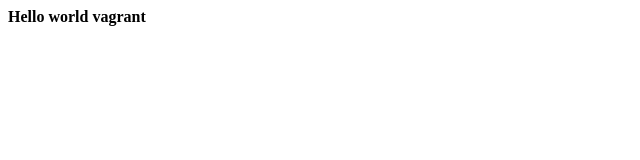
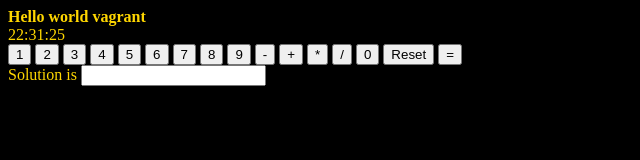
Before and after one commit to vtraida/vagrant, a plain HTML site: page provision_test/index.html in a window 1280 px wide. Shown: the whole page, without its empty margins (0-640 px from the left). Drawn offline with Linux system fonts and the light colour scheme.

Commit message:
bridget network, updated html page

```diff
--- a/provision_test/index.html
+++ b/provision_test/index.html
@@ -1 +1,57 @@
-<strong>Hello world vagrant  </strong>
+<strong>Hello world vagrant      </strong>
+<html>
+<head>
+<script type="text/javascript">
+function startTime()
+{
+var today=new Date();
+var h=today.getHours();
+var m=today.getMinutes();
+var s=today.getSeconds();
+// add a zero in front of numbers<10
+m=checkTime(m);
+s=checkTime(s);
+document.getElementById('txt').innerHTML=h+":"+m+":"+s;
+t=setTimeout('startTime()',500);
+}
+function checkTime(i)
+{
+if (i<10)
+{
+i="0" + i;
+}
+return i;
+}
+</script>
+</head>
+<body onload="startTime()">
+<div id="txt"></div>
+</body>
+</html>
+<html>
+<head>
+<title>HTML Calculator</title>
+</head>
+<body bgcolor= "#000000" text= "gold">
+<form name="calculator" >
+<input type="button" value="1" onClick="document.calculator.ans.value+='1'">
+<input type="button" value="2" onClick="document.calculator.ans.value+='2'">
+<input type="button" value="3" onClick="document.calculator.ans.value+='3'">
+<input type="button" value="4" onClick="document.calculator.ans.value+='4'">
+<input type="button" value="5" onClick="document.calculator.ans.value+='5'">
+<input type="button" value="6" onClick="document.calculator.ans.value+='6'">
+<input type="button" value="7" onClick="document.calculator.ans.value+='7'">
+<input type="button" value="8" onClick="document.calculator.ans.value+='8'">
+<input type="button" value="9" onClick="document.calculator.ans.value+='9'">
+<input type="button" value="-" onClick="document.calculator.ans.value+='-'">
+<input type="button" value="+" onClick="document.calculator.ans.value+='+'">
+<input type="button" value="*" onClick="document.calculator.ans.value+='*'">
+<input type="button" value="/" onClick="document.calculator.ans.value+='/'">
+
+<input type="button" value="0" onClick="document.calculator.ans.value+='0'">
+<input type="reset" value="Reset">
+<input type="button" value="=" onClick="document.calculator.ans.value=eval(document.calculator.ans.value)">
+<br>Solution is <input type="textfield" name="ans" value="">
+</form>
+</body>
+</html>
```
Also changed, not shown: temp.txt, 3 other files.
